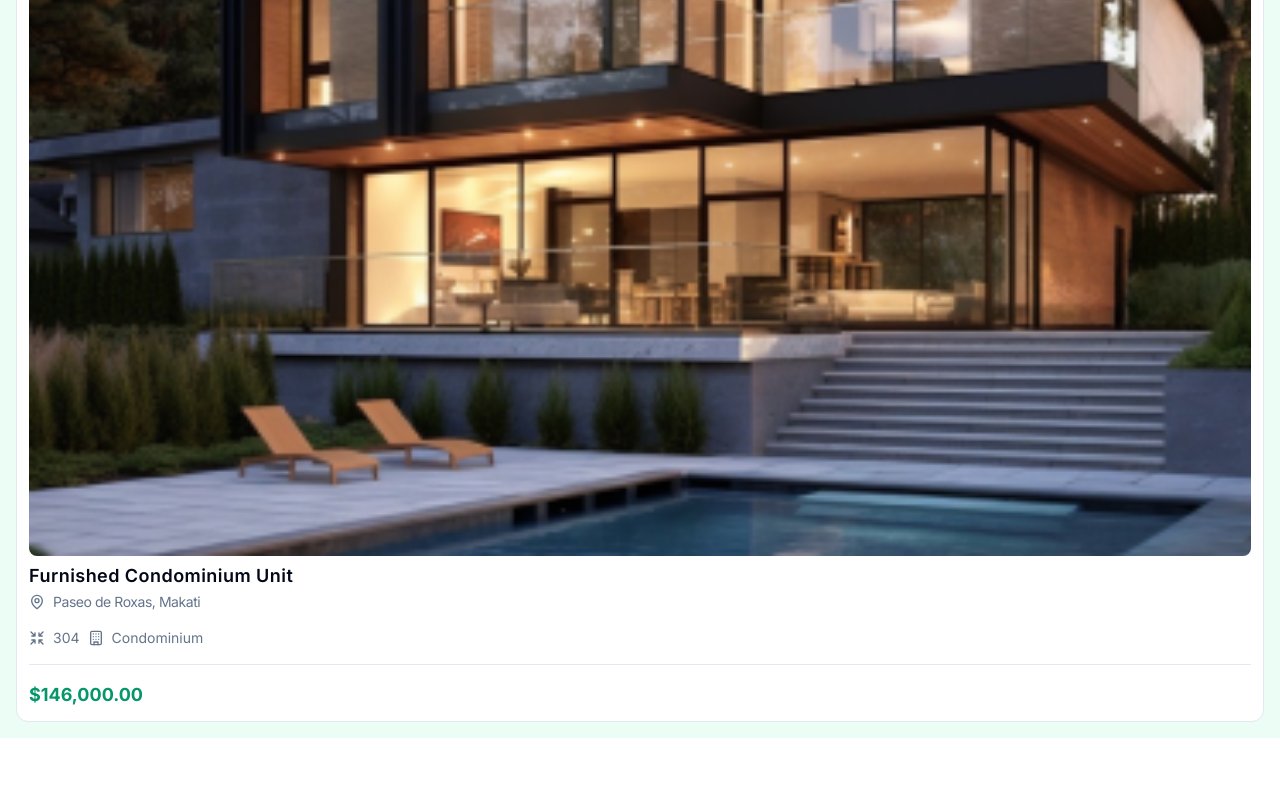
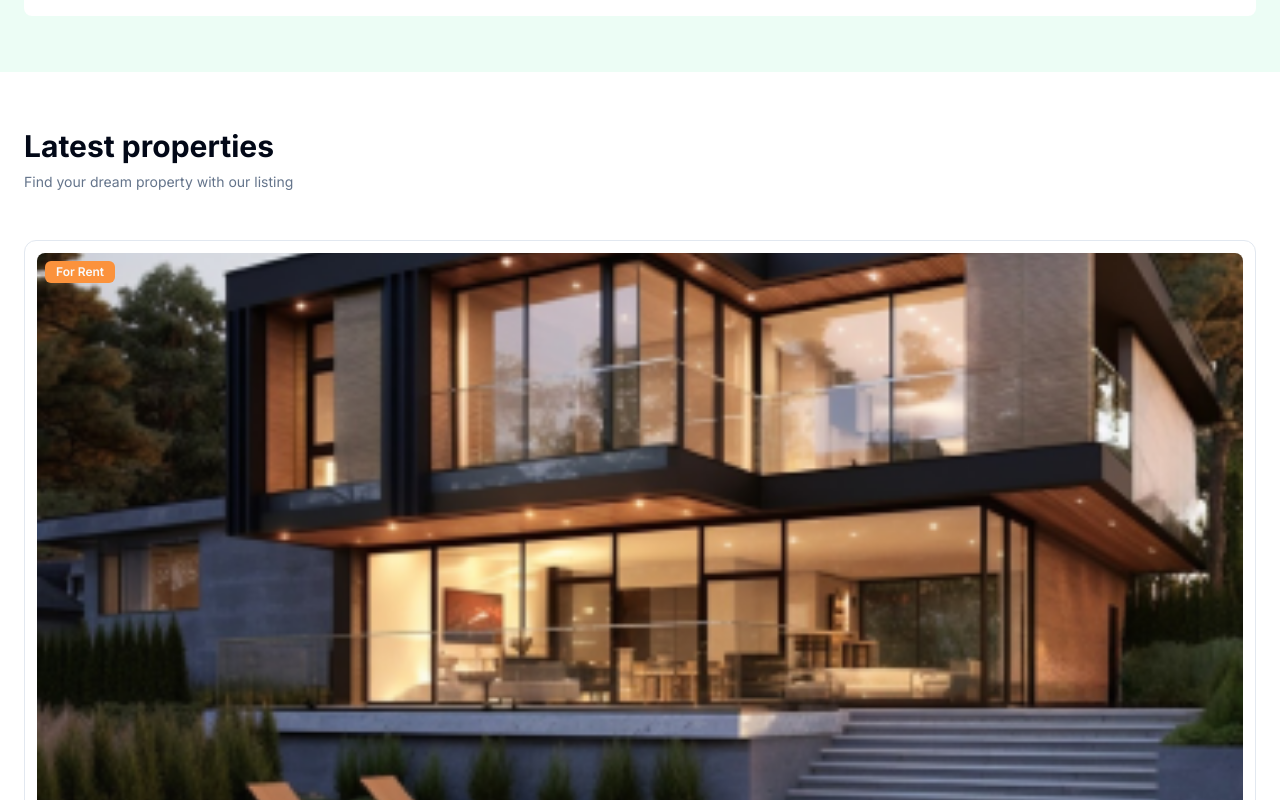
Before and after one commit to mytreehouse-ai/cygnus-a, a Next.js app: page / in a window 1280 px wide. Shown: the part 440-1240 px from the top of the page. Before the commit the page ends 1178 px from the top, so only its background shows below. Built offline with nearby package versions, Linux system fonts and the light colour scheme.

Commit message:
feat: homepag

```diff
--- a/app/page.tsx
+++ b/app/page.tsx
@@ -1,21 +1,11 @@
-import SearchBar from "@/components/pages/home/search-bar";
-import PropertyCard from "@/components/pages/home/property-card";
+import SearchBar from "@/components/global/search-bar";
+import PropertyCard from "@/components/global/property-card";
+import Home from "@/components/pages/home";
 
-export default function Home() {
+export default function page() {
   return (
     <>
-      <div className="bg-emerald-50 p-4">
-        <SearchBar />
-        <PropertyCard
-          img="/property-image.png"
-          location="Paseo de Roxas, Makati"
-          price={146000}
-          sqm={304}
-          propertyName="Furnished Condominium Unit"
-          propertyType="Condominium"
-          type="for-rent"
-        />
-      </div>
+      <Home />
     </>
   );
 }
--- a/components/pages/home/property-card/index.tsx
+++ b/components/global/property-card/index.tsx
@@ -15,7 +15,7 @@ interface PropertyCardProps {
   location: string;
   price: number;
   sqm: number;
-  type: "for-rent" | "for-sale";
+  type: string;
 }
 
 function PropertyCard({
--- /dev/null
+++ b/components/pages/home/index.tsx
@@ -0,0 +1,74 @@
+import React from "react";
+import SearchBar from "@/components/global/search-bar";
+import PropertyCard from "@/components/global/property-card";
+
+const propertyCardsData = [
+  {
+    img: "/path/to/image1.jpg",
+    propertyName: "Sunny Apartment",
+    propertyType: "Apartment",
+    location: "Downtown",
+    price: 1200,
+    sqm: 85,
+    type: "for-rent",
+  },
+  {
+    img: "/path/to/image2.jpg",
+    propertyName: "Cozy Cottage",
+    propertyType: "House",
+    location: "Countryside",
+    price: 250000,
+    sqm: 120,
+    type: "for-sale",
+  },
+  {
+    img: "/path/to/image3.jpg",
+    propertyName: "Modern Studio",
+    propertyType: "Studio",
+    location: "City Center",
+    price: 900,
+    sqm: 45,
+    type: "for-rent",
+  },
+];
+
+const Home = () => {
+  return (
+    <main className=" ">
+      <section className="bg-emerald-50 px-6 py-14">
+        <h1 className=" text-4xl font-bold">
+          Your Competitive Edge In Today&apos;s{" "}
+          <span className="text-emerald-600">Real Estate Market.</span>
+        </h1>
+        <h2 className="pb-10 pt-4 text-gray-950">
+          Discover the ideal property effortlessly with our advanced search
+          functionalities.
+        </h2>
+        <SearchBar />
+      </section>
+      <section className="px-6 py-14">
+        <h3 className="text-3xl font-bold"> Latest properties</h3>
+        <p className="py-2 text-sm text-slate-500">
+          Find your dream property with our listing
+        </p>
+        <ul className="mt-10 space-y-6">
+          {propertyCardsData.map((property) => (
+            <li key={property.propertyName}>
+              <PropertyCard
+                img="/property-image.png"
+                location={property.location}
+                price={property.price}
+                sqm={property.sqm}
+                propertyName="Furnished Condominium Unit"
+                propertyType="Condominium"
+                type={property.type}
+              />
+            </li>
+          ))}
+        </ul>
+      </section>
+    </main>
+  );
+};
+
+export default Home;
```
Also changed, not shown: components/global/search-bar/index.tsx (renamed from components/pages/home/search-bar/index.tsx).
